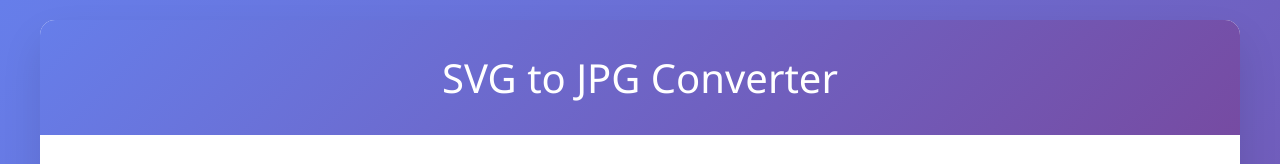
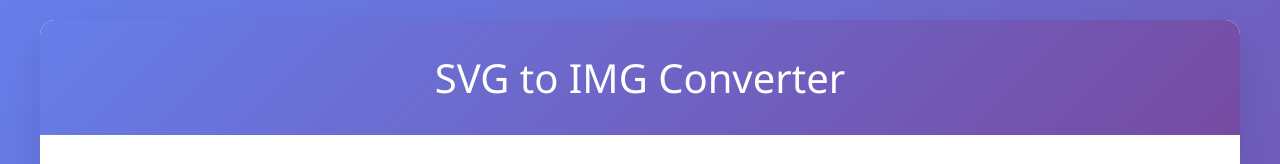
Before and after one commit to Draco3000/svg2img, a website: page index.html in a window 1280 px wide. Shown: the top 164 px of the page. Drawn offline with Linux system fonts and the light colour scheme.

Commit message:
更新标题：将SVG to JPG Converter改为SVG to IMG Converter

```diff
--- a/index.html
+++ b/index.html
@@ -3,12 +3,12 @@
 <head>
     <meta charset="UTF-8">
     <meta name="viewport" content="width=device-width, initial-scale=1.0">
-    <title>SVG to JPG Converter</title>
+    <title>SVG to IMG Converter</title>
     <link rel="stylesheet" href="style.css">
 </head>
 <body>
     <div class="container">
-        <h1>SVG to JPG Converter</h1>
+        <h1>SVG to IMG Converter</h1>
 
         <div class="main-content">
             <div class="input-section">
```
